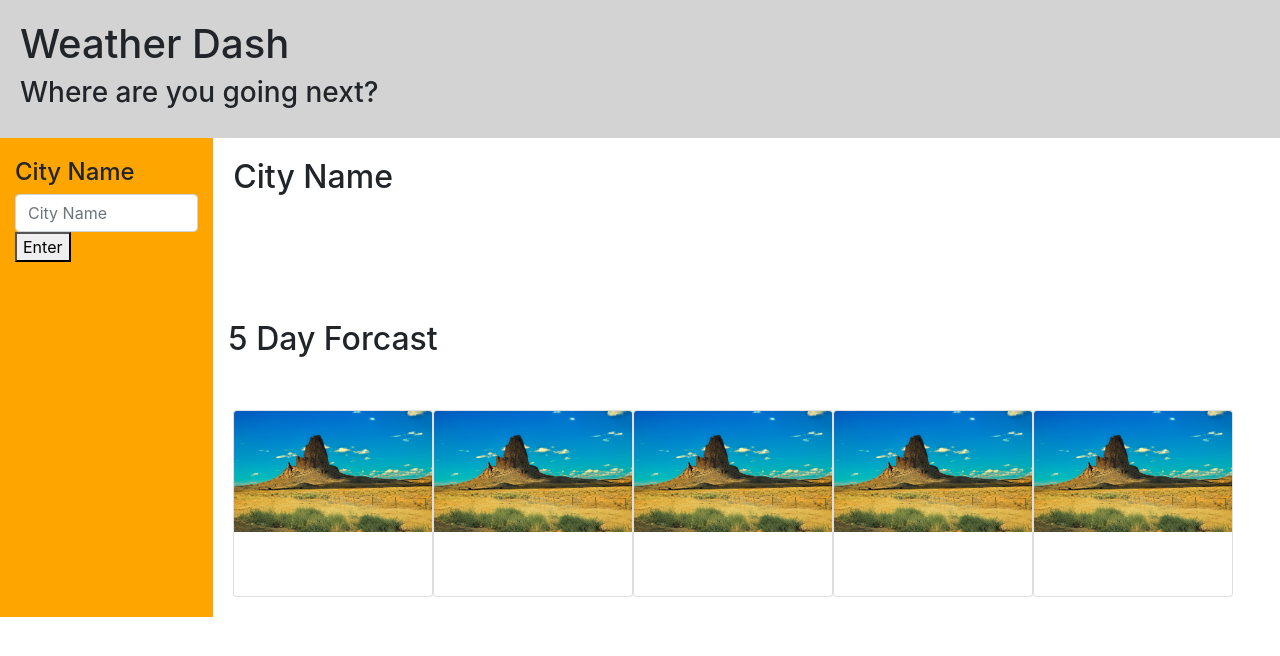
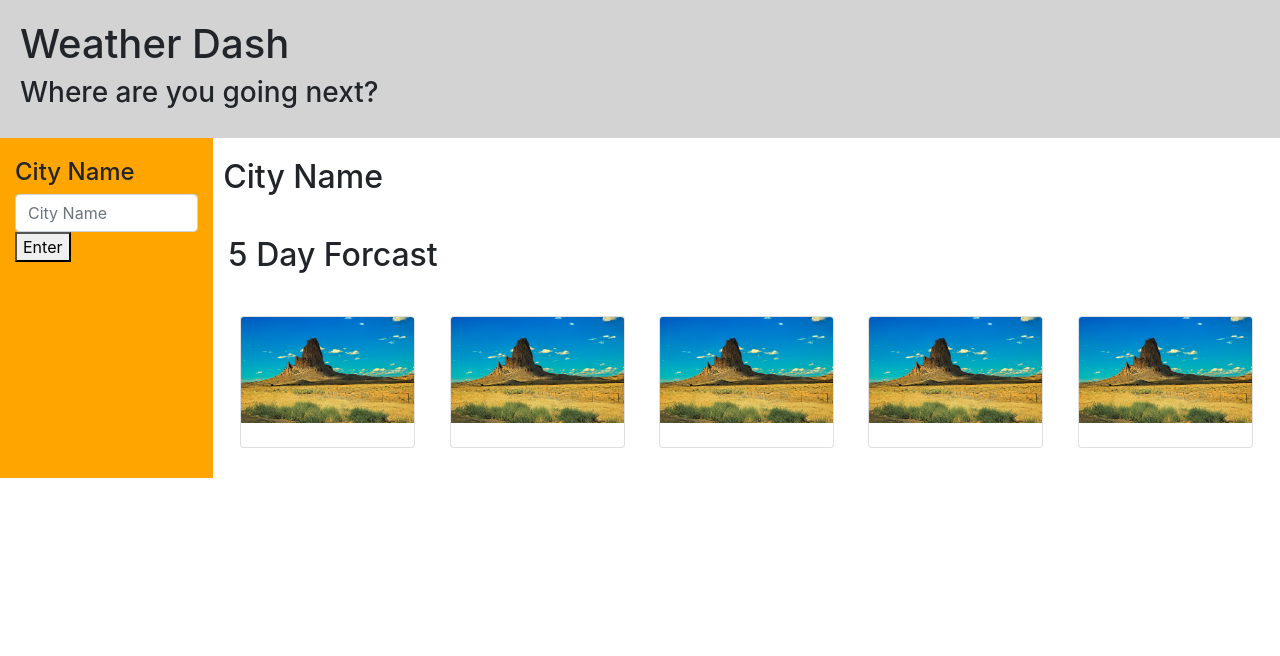
Before and after one commit to cgsdesign/weather-dash, a plain HTML site: page Index-wd.html in a window 1280 px wide. Drawn offline with nearby package versions, Linux system fonts and the light colour scheme.

Commit message:
icon for current weather added, spacing for 5 day fortcast improved

```diff
--- a/Index-wd.html
+++ b/Index-wd.html
@@ -37,46 +37,46 @@
 
                     <div class="col-10 container">
                         <div class="row">
-                        <div class="current" id="current">
-                            <h2 id="city" class="location">City Name</h2>
-                            <h3 id="date"></h3>
-                            <div class="stats"></div><br>
-                            <div id="uv"></div><br>
-                            <img id="weather-icon">
+                            <h2 id="city" class="current col-12">City Name</h2>
+                        <div class="eighty pad-left" id="current">
+                            <h4 id="date"></h4>
+                            <div class="stats"></div>
+                            <div id="uv"></div>
                         </div>
+                        <img class="twenty" id="weather-icon">
                     </div>
 
                     <br><h2>5 Day Forcast</h2><br>
                     <div class="row five-day">
-                            <div class="card" style="width: 18rem;">
+                            <div class="card" >
                                 <img src="./sunny.png" class="card-img-top">
                                 <div class="card-body">
                                     <div id="date"></div><br>
                                     <div id="day-1"></div>
                                 </div>
                             </div>
-                            <div class="card" style="width: 18rem;">
+                            <div class="card">
                                 <img src="./sunny.png" class="card-img-top">
                                 <div class="card-body">
                                     <div id="date"></div><br>
                                     <div id="day-2"></div>
                                 </div>
                             </div>
-                            <div class="card" style="width: 18rem;">
+                            <div class="card" >
                                 <img src="./sunny.png" class="card-img-top">
                                 <div class="card-body">
                                     <div id="date"></div><br>
                                     <div id="day-3"></div>
                                 </div>
                             </div>
-                            <div class="card" style="width: 18rem;">
+                            <div class="card" >
                                 <img src="./sunny.png" class="card-img-top">
                                 <div class="card-body">
                                     <div id="date"></div><br>
                                     <div id="day-4"></div>
                                 </div>
                             </div>
-                            <div class="card" style="width: 18rem;">
+                            <div class="card" >
                                 <img src="./sunny.png" class="card-img-top">
                                 <div class="card-body">
                                     <div id="date"></div><br>
--- a/weather-dash.css
+++ b/weather-dash.css
@@ -17,7 +17,9 @@ header {
 }
 
 .five-day {
-    padding:20px;
+    padding:10px;
+    display:flex;
+    justify-content:space-around;
 }
 
 .main-body{
@@ -26,12 +28,26 @@ header {
 }
 
 .current{
-    padding:20px;
+    padding:20px 0px 0px 10px;
 }
+.pad-left{
+    padding-left:10px;
+}
+.twenty img{
+    border: none;
+  }
 
+.eighty {
+    max-width:400px;
+
+}
 .card {
     display: flex;
     flex: 1;
-    min-width:200px;
-    max-width:200px;
+    min-width:150px;
+    max-width:175px;
+    margin-bottom:20px;
   }
+.card-body {
+    padding:0px 10px;
+}
--- a/weather-dash.js
+++ b/weather-dash.js
@@ -38,7 +38,7 @@ var dailyEl = function(data){
     dayDetails.innerHTML = "<h4>Tomorrow</h4><p><b>Temp in Far:</b> " +data.daily[i].temp.day+"</p><p> <b>Wind Speed MPH:</b> " +data.daily[i].wind_speed + "</p><p> <b>Weather:</b> " + data.daily[i].weather[0].description + "</p><p><b>Humidity:</b> " +data.daily[i].humidity+"</p>";
     //if/else uv.classList = "list-item flex-row justify-space-between align-center";
     clear.append(dayDetails)
-    var dayIcon = document.createElement("img");
+    var dayIcon = document.createElement("img");//create image element
     dayIcon.setAttribute("src", "http://openweathermap.org/img/wn/" + data.daily[i].weather[0].icon + "@2x.png")
     clear.append(dayIcon)//icon added
 
@@ -58,6 +58,8 @@ var InputCurrentWeather = function(data,city){
     cityEl.innerHTML = city
     var tempCur = document.querySelector(".stats");
   tempCur.innerHTML = "Temperature in Farenheit: " +data.main.temp+"<br> Wind Speed MPH: " +data.wind.speed + "<br> Weather: " + data.weather[0].description;
+  var currentIcon = document.getElementById("weather-icon");
+  currentIcon.setAttribute("src", "http://openweathermap.org/img/wn/" + data.weather[0].icon + "@2x.png")
   }
 
 //most info via lat lon pull
```
